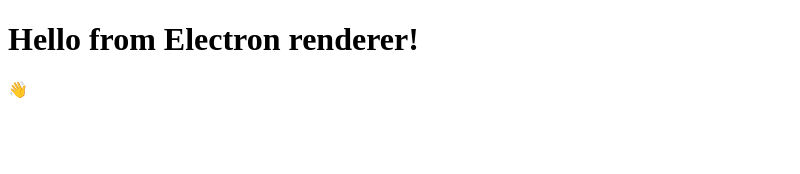
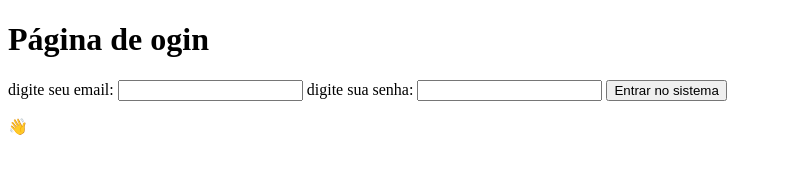
Before and after one commit to marcelovmartins/pag-log-electro, an Electron app: page index.html in a window 800 px wide. Drawn offline with Linux system fonts and the light colour scheme.

Commit message:
teste teste

```diff
--- a/index.html
+++ b/index.html
@@ -14,7 +14,27 @@
     <title>Hello from Electron renderer!</title>
   </head>
   <body>
-    <h1>Hello from Electron renderer!</h1>
+    <div>
+      <h1>Página de ogin</h1>
+      <form>
+        <label for="email">
+          digite seu email:
+        </label>
+        <input type="email" id="email" name="email">
+
+        <label for="senha">
+          digite sua senha:
+        </label>
+
+        <input type="password" id="senha" name="senha">
+
+        <button>Entrar no sistema</button>
+
+
+      </form>
+
+
+    </div>
     <p>👋</p>
   </body>
 </html>
```
